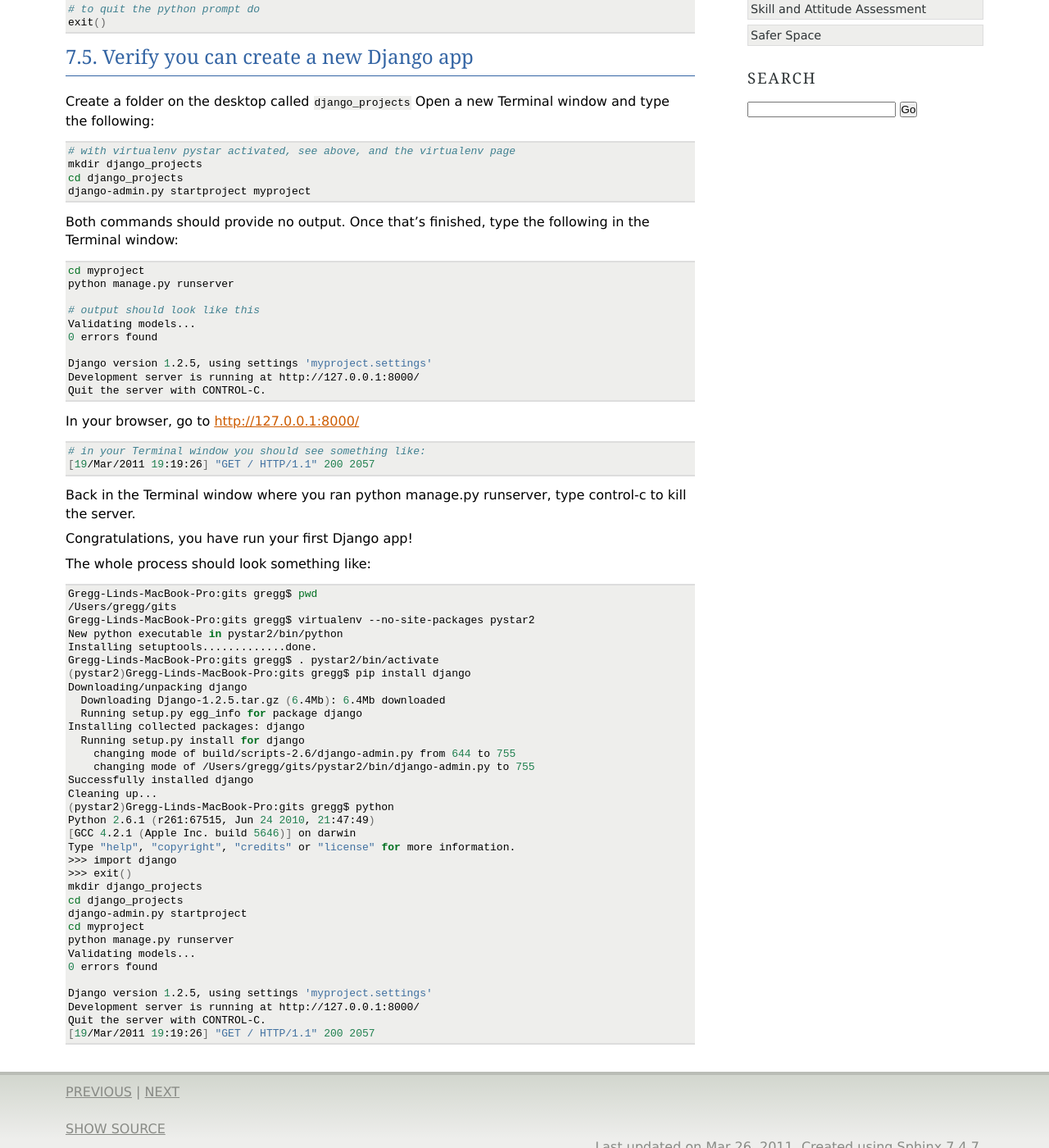
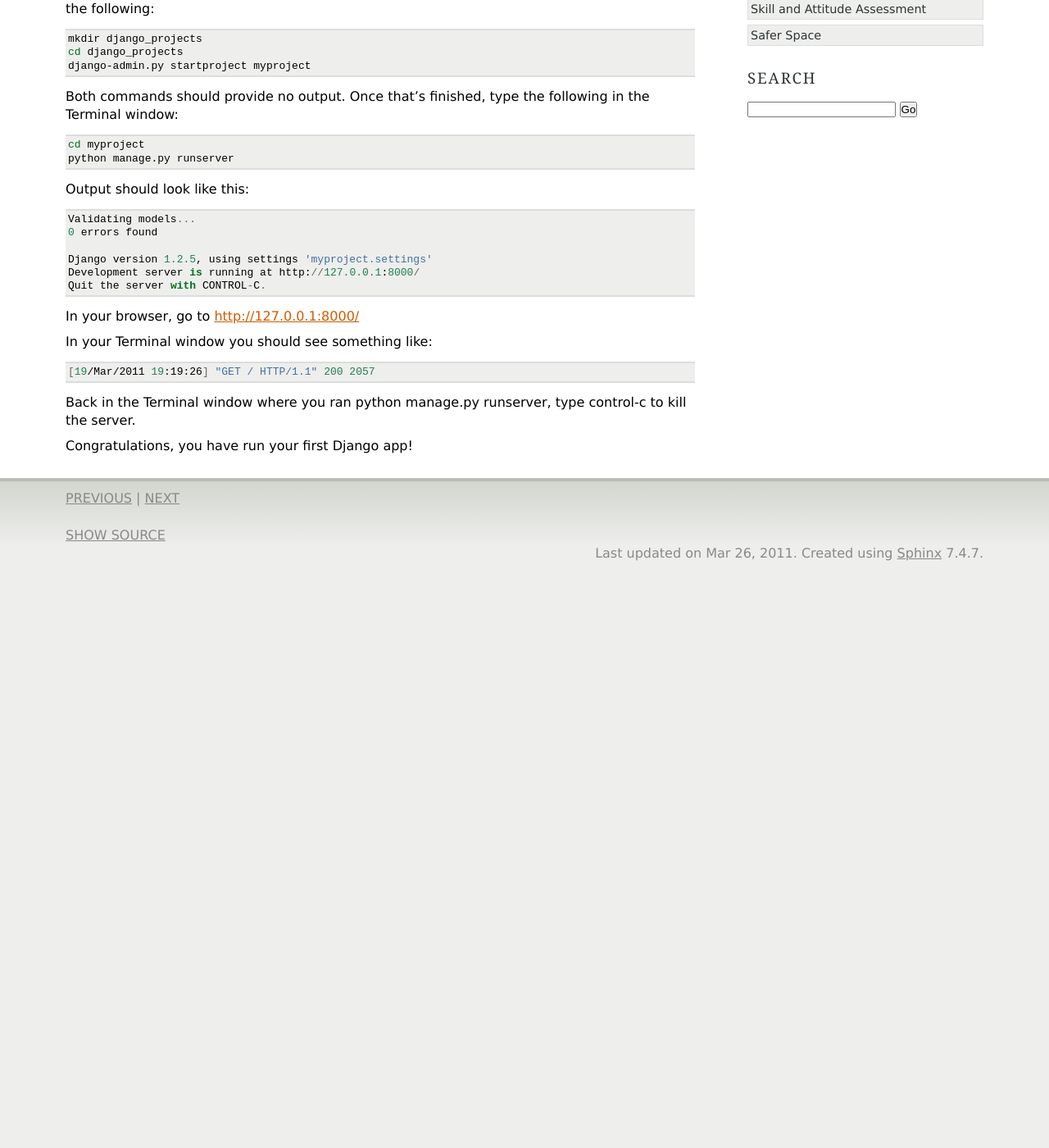
Before and after one commit to lsblakk/pystar, a Sphinx documentation site: the page built from docs/dependencies/dep-django.rst, in a window 1280 px wide and 1400 px high, scrolled down 745 px. Shown: the whole window at 82% size. Built offline with Sphinx 7.4.7, drawn with Linux system fonts in a browser that asks for light colours; after the commit the page ends 1442 px from its top, so only the background shows below that; some of the changed text lies outside the part shown.

Commit message:
Cleanups primarily for Windows.

```diff
--- a/docs/dependencies/dep-django.rst
+++ b/docs/dependencies/dep-django.rst
@@ -32,17 +32,7 @@
 
 .. code-block:: bash
 
-    # In your home directory create and activate a virtualenv
-    cd ~
-    virtualenv --no-site-packages pystar
-    cd pystar
-    source bin/activate  # windows -> pystar\Scripts\activate.bat
-
-    pip install django
-
-    # to deactivate the virtualenv you would do
-    # but don't do this now :)
-    deactivate
+    $ pip install django
 
 .. _django-verify-label:
 
@@ -54,7 +44,8 @@
     $ python
     >>> import django
 
-    # to quit the python prompt do
+To quit the python prompt do::
+
     exit()
 
 .. _django-app-create-label:
@@ -67,7 +58,6 @@
 
 ..  code-block:: bash
 
-   # with virtualenv pystar activated, see above, and the virtualenv page
    mkdir django_projects
    cd django_projects
    django-admin.py startproject myproject
@@ -80,7 +70,8 @@
     cd myproject
     python manage.py runserver
 
-    # output should look like this
+Output should look like this::
+
     Validating models...
     0 errors found
 
@@ -91,51 +82,13 @@
 
 In your browser, go to http://127.0.0.1:8000/
 
+In your Terminal window you should see something like:
+
 .. code-block:: bash
 
-    # in your Terminal window you should see something like:
     [19/Mar/2011 19:19:26] "GET / HTTP/1.1" 200 2057
 
 Back in the Terminal window where you ran python manage.py runserver,
 type control-c to kill the server.
 
 Congratulations, you have run your first Django app!
-
-The whole process should look something like:
-
-.. code-block:: bash
-
-    Gregg-Linds-MacBook-Pro:gits gregg$ pwd
-    /Users/gregg/gits
-    Gregg-Linds-MacBook-Pro:gits gregg$ virtualenv --no-site-packages pystar2
-    New python executable in pystar2/bin/python
-    Installing setuptools.............done.
-    Gregg-Linds-MacBook-Pro:gits gregg$ . pystar2/bin/activate
-    (pystar2)Gregg-Linds-MacBook-Pro:gits gregg$ pip install django
-    Downloading/unpacking django
-      Downloading Django-1.2.5.tar.gz (6.4Mb): 6.4Mb downloaded
-      Running setup.py egg_info for package django
-    Installing collected packages: django
-      Running setup.py install for django
-        changing mode of build/scripts-2.6/django-admin.py from 644 to 755
-        changing mode of /Users/gregg/gits/pystar2/bin/django-admin.py to 755
-    Successfully installed django
-    Cleaning up...
-    (pystar2)Gregg-Linds-MacBook-Pro:gits gregg$ python
-    Python 2.6.1 (r261:67515, Jun 24 2010, 21:47:49)
-    [GCC 4.2.1 (Apple Inc. build 5646)] on darwin
-    Type "help", "copyright", "credits" or "license" for more information.
-    >>> import django
-    >>> exit()
-    mkdir django_projects
-    cd django_projects
-    django-admin.py startproject
-    cd myproject
-    python manage.py runserver
-    Validating models...
-    0 errors found
-
-    Django version 1.2.5, using settings 'myproject.settings'
-    Development server is running at http://127.0.0.1:8000/
-    Quit the server with CONTROL-C.
-    [19/Mar/2011 19:19:26] "GET / HTTP/1.1" 200 2057
--- a/docs/dependencies/dep-python.rst
+++ b/docs/dependencies/dep-python.rst
@@ -52,8 +52,10 @@
 
 ::
 
-    $ echo '#!bin/sh' > /bin/python
-    $ echo 'C:/Python27/python.exe' > /bin/python
+    $ echo '#!/bin/sh' > /bin/python
+    $ echo 'C:/Python27/python.exe $*' >> /bin/python
+    $ echo 'export PATH=$PATH:/c/Python27/Scripts' > ~/.profile
+    $ source ~/.profile
 
 From here on, if you are in the msys/mgit/mingw cli, you can type ``python``
 to get a python prompt, should you need one!
```
Also changed, not shown: docs/dependencies/dep-pip.rst (+4 -14 lines), docs/dependencies/dep-virtualenv.rst (+4 -6 lines).
